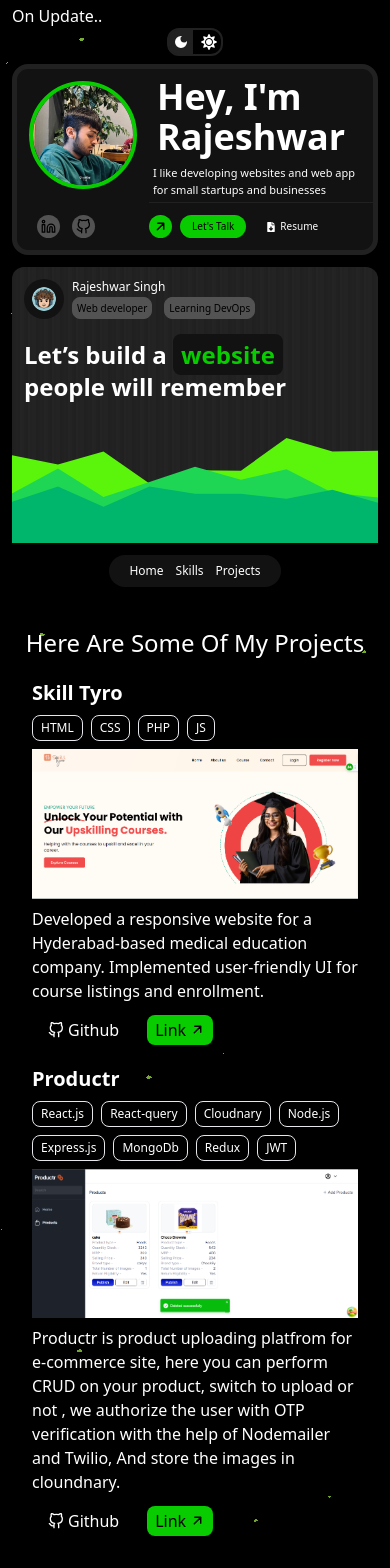
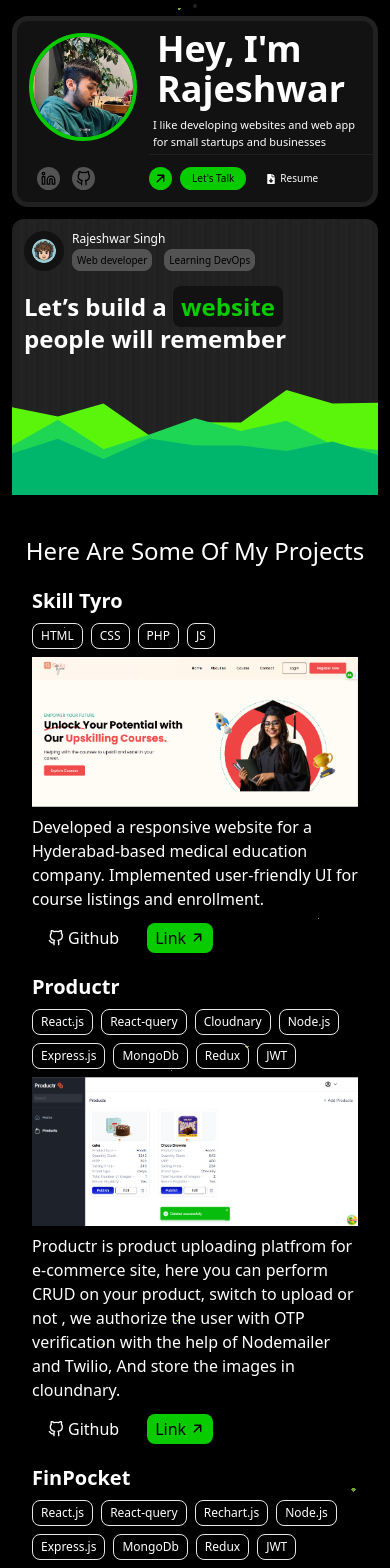
Before and after one commit to rsr11/my-portfolio, a React (Vite) app: page / in a window 390 px wide. Shown: the top 1568 px of the page. Built offline with nearby package versions, Linux system fonts and the light colour scheme.

Commit message:
Added projects

```diff
--- a/src/App.jsx
+++ b/src/App.jsx
@@ -1,15 +1,6 @@
-
-import Header from './Header';
-// import HeroSection from './HeroSection';
-// import Projects from './Projects';
-import About from './About';
-import Contact from './Contact';
-import Footer from './Footer';
-import { useState } from 'react';
 import './App.css';
 import { BrowserRouter, Route, Routes } from 'react-router-dom';
 import HomeLayout from './layouts/HomeLayout';
-import Home from './componets/Home';
 import Projects from './componets/Projects';
 
 
@@ -17,7 +8,7 @@ import Projects from './componets/Projects';
 function App() {
 
 
-  const [isMenuOpen, setMenuOpen] = useState(false);
+  // const [isMenuOpen, setMenuOpen] = useState(false);
 
 
   return (
--- /dev/null
+++ b/src/componets/AboutMe.jsx
@@ -0,0 +1,11 @@
+import React from 'react'
+
+const AboutMe = () => {
+  return (
+    <div>
+
+    </div>
+  )
+}
+
+export default AboutMe
--- a/src/componets/HeroSection.jsx
+++ b/src/componets/HeroSection.jsx
@@ -6,6 +6,7 @@ import { FaFileDownload } from 'react-icons/fa';
 import BitmojiProfile from "../assets/bitmojiProfile.png"
 // import GreenWavy from "../assets/wavy-design.svg";
 import {motion} from "motion/react";
+import resumePdf from "../assets/resume_2026.pdf";
 
 
 // #535353 - 4 grey
@@ -20,8 +21,8 @@ const HeroSection = () => {
       {/* <section></section> */}
       <img src={ProfilePic} className='rounded-full sm:size-[70%] mx-auto border-4 border-[#08CB00]' alt="" />
       <section className='flex gap-3 m-2' >
-        <div className='bg-[#535353] text-black p-1 rounded-full' ><FiLinkedin size={15} /></div>
-        <div className='bg-[#535353] text-black p-1 rounded-full'> <FiGithub size={15} /> </div>
+        <div className='bg-[#535353] text-black hover:bg-white cursor-pointer p-1 rounded-full' ><FiLinkedin size={15} /></div>
+        <div className='bg-[#535353] text-black hover:bg-white cursor-pointer p-1 rounded-full'> <FiGithub size={15} /> </div>
       </section>
       {/* <img className='absolute h-52 sm:w-[400px] sm:h-[450px] -bottom-14 sm:bottom-0 -left-16 sm:left-16' src={ProfilePic} alt="" /> */}
       </section>
@@ -35,7 +36,7 @@ const HeroSection = () => {
         <section className='py-3 flex sm:mx-0 w-full gap-2'>
             <button className='bg-[#08CB00] sm:text-sm text-black p-1 sm:p-3 size rounded-full rotate-45' > <IoArrowUp size={15} /> </button>
             <button className='px-3 sm:px-4 py-1 sm:py-2 text-[10px] sm:text-sm text-black rounded-xl bg-[#08CB00]' > Let's Talk </button>
-            <button className='px-3 sm:px-4 py-1 sm:py-2 flex items-center sm:text-sm gap-1 text-[10px] rounded-xl bg-[]' > <FaFileDownload /> Resume </button>
+            <button type="button" onClick={()=>{window.open(resumePdf)}} className='px-3 sm:px-4 py-1 sm:py-2 flex items-center sm:text-sm gap-1 text-[10px] rounded-xl bg-[]' > <FaFileDownload /> Resume </button>
         </section>
     </section>
     </section>
--- a/src/componets/ProjectCard.jsx
+++ b/src/componets/ProjectCard.jsx
@@ -1,7 +1,7 @@
-import React from 'react'
 import { IoArrowUp } from "react-icons/io5";
 
 import { FiGithub } from "react-icons/fi";
+import { Link } from "react-router-dom";
 
 const ProjectCard = ({title,techStack, description,imgLink, gitLink, projectLink}) => {
   return (
@@ -23,7 +23,8 @@ const ProjectCard = ({title,techStack, description,imgLink, gitLink, projectLink
             <p className="mt-2" >{description}</p>
             </div>
            <div className="flex gap-5 mt-3 ml-2 text-" >
-            <button className="flex items-center py-[3px] px-2 gap-1" > <FiGithub/> Github</button>
+            <button className="flex items-center py-[3px] px-2 gap-1" >
+            <Link to={gitLink} > <FiGithub/></Link>Github</button>
             <button className="flex items-center bg-[#08CB00] gap-1 text-black py-[3px] px-2 rounded-lg" >Link <IoArrowUp size={15} className="rotate-45" /> </button>
            </div>
          </section>
--- a/src/componets/Projects.jsx
+++ b/src/componets/Projects.jsx
@@ -2,6 +2,7 @@
 import SkillTyroImg from "../assets/SkillTyro_thumnail.png";
 import ProjectCard from "./ProjectCard"
 import productrImg from "../assets/ProductrImg.png";
+import FinPocketImg from "../assets/finPocket_Img.png";
 
 // import name from "../"
 
@@ -16,14 +17,27 @@ const Projects = () => {
         imgLink={SkillTyroImg}
         techStack={[`HTML`,`CSS`,`PHP`,`JS`]}
         description={"Developed a responsive website for a Hyderabad-based medical education company. Implemented user-friendly UI for course listings and enrollment."}
-        gitLink={"fsdd"}
-        projectLink={"fsdfs"} />
+        gitLink={"https://github.com/rsr11/skill-Tyro"}
+        projectLink={"https://www.skilltyro.com/"}
+        />
 
         <ProjectCard
           title={"Productr"}
           imgLink={productrImg}
+          gitLink={`https://github.com/rsr11/Productr`}
+          projectLink={`http://productrsr.netlify.app/`}
           techStack={[`React.js`,`React-query`,`Cloudnary`,`Node.js`,`Express.js`,`MongoDb`,`Redux`,`JWT`]}
-          description={"Productr is product uploading platfrom for e-commerce site, here you can perform CRUD on your product, switch to upload or not , we authorize the user with OTP verification with the help of Nodemailer and Twilio, And store the images in cloundnary."} />
+          description={"Productr is product uploading platfrom for e-commerce site, here you can perform CRUD on your product, switch to upload or not , we authorize the user with OTP verification with the help of Nodemailer and Twilio, And store the images in cloundnary."}
+          />
+
+          <ProjectCard
+          title={"FinPocket"}
+          imgLink={FinPocketImg}
+          gitLink={`https://github.com/rsr11/FinPocket-backend`}
+          techStack={[`React.js`,`React-query`,`Rechart.js`,`Node.js`,`Express.js`,`MongoDb`,`Redux`,`JWT`]}
+          description={`Developing a personal finance dashboard to help students and professionals analyze expenses, track monthly
+savings, set payment reminders, and view historical data.`}
+          />
 
         </section>
 
--- a/src/layouts/HomeLayout.jsx
+++ b/src/layouts/HomeLayout.jsx
@@ -9,22 +9,22 @@ import Contact from '../Contact'
 
 const HomeLayout = () => {
   return (
-    <main className='pageBg2 p-3 sm:px-40 sm:pr-10 pt-1'>
-        <h1 className='text-white'>On Update..</h1>
+    <main className='pageBg2 p-3 sm:px-40 select-none sm:pr-10 pt-1'>
+        {/* <h1 className='text-white'>On Update..</h1> */}
         <nav className='flex justify-center sm:mt-3 mb-2'>
           <div className='border-2 rounded-xl text-white flex gap-1 border-[#212121]' >
-            <MdDarkMode  className='bg-[#212121] size-6 sm:size-8 rounded-l-lg p-1' /> <FaSun  className='p-1 size-6 sm:size-8' />
+            {/* <MdDarkMode  className='bg-[#212121] size-6 sm:size-8 rounded-l-lg p-1' /> <FaSun  className='p-1 size-6 sm:size-8' /> */}
           </div>
         </nav>
        <HeroSection/>
 {/* <AiFillHome /> */}
-       <nav className='text-white' >
+       {/* <nav className='text-white' >
          <ul className='flex gap-3 mt-3 p-2 px-5 text-xs rounded-2xl bg-[#121212] w-fit mx-auto' >
            <li>Home</li>
           <li>Skills</li>
           <li>Projects</li>
          </ul>
-       </nav>
+       </nav> */}
 
        <Outlet/>
        <Contact/>
```
Also changed, not shown: src/assets/finPocket_Img.png (added), 1 other file (tests, documents, lock files or other folders).
